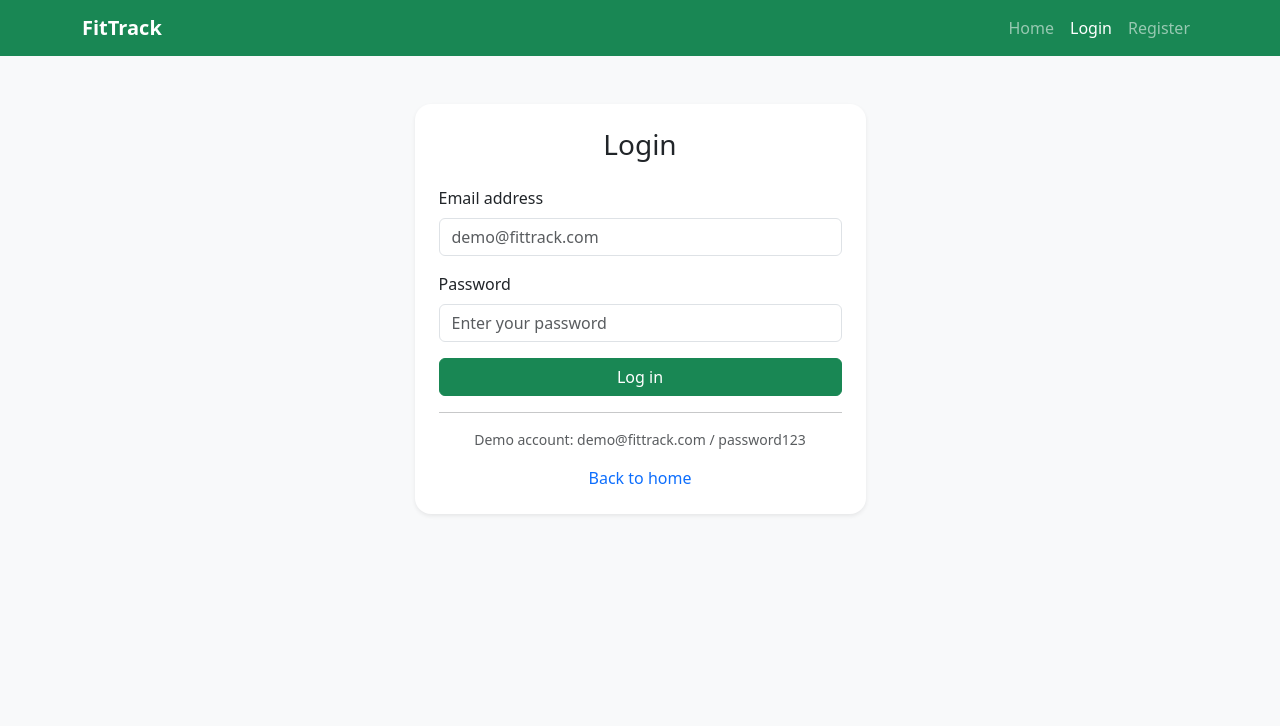
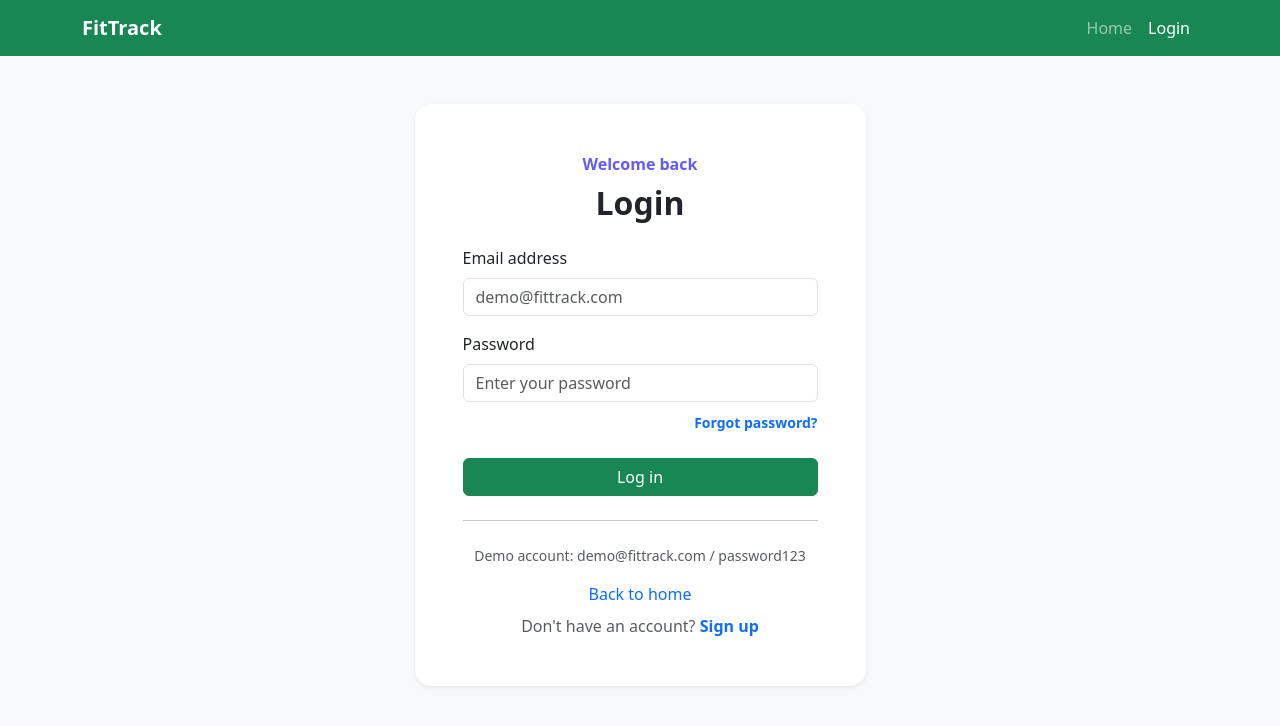
Before and after one commit to kiegiam/CITS3403-Test-Repo, a Flask app: page /login in a window 1280 px wide. Shown: the top 726 px of the page. Run offline with Flask 3, Linux system fonts and the light colour scheme; some libraries are stand-ins or nearby versions.

Commit message:
Update login.html

```diff
--- a/templates/login.html
+++ b/templates/login.html
@@ -15,6 +15,7 @@
         href="{{ url_for('static', filename='css/styles.css') }}"
     >
 </head>
+
 <body class="bg-light">
 
     <header>
@@ -35,15 +36,13 @@
                 </button>
 
                 <div class="collapse navbar-collapse" id="mainNav">
-                    <ul class="navbar-nav ms-auto">
+                    <ul class="navbar-nav ms-auto align-items-lg-center">
                         <li class="nav-item">
-                            <a class="nav-link " href="{{ url_for('home') }}">Home</a>
+                            <a class="nav-link" href="{{ url_for('home') }}">Home</a>
                         </li>
+
                         <li class="nav-item">
                             <a class="nav-link active" href="{{ url_for('login') }}">Login</a>
-                        </li>
-                        <li class="nav-item">
-                            <a class="nav-link " href="{{ url_for('register') }}">Register</a>
                         </li>
                     </ul>
                 </div>
@@ -57,8 +56,15 @@
                 <div class="row justify-content-center">
                     <div class="col-12 col-md-8 col-lg-5">
                         <div class="card shadow-sm border-0 login-card">
-                            <div class="card-body p-4">
-                                <h1 class="h3 text-center mb-4">Login</h1>
+                            <div class="card-body p-4 p-lg-5">
+
+                                <p class="fw-semibold text-center mb-2" style="color: #635bff;">
+                                    Welcome back
+                                </p>
+
+                                <h1 class="h2 text-center fw-bold mb-4">
+                                    Login
+                                </h1>
 
                                 {% with messages = get_flashed_messages() %}
                                     {% if messages %}
@@ -70,6 +76,7 @@
 
                                 <form id="loginForm" method="POST" action="{{ url_for('login') }}" novalidate>
                                     <input type="hidden" name="csrf_token" value="{{ csrf_token() }}">
+
                                     <div class="mb-3">
                                         <label for="email" class="form-label">Email address</label>
                                         <input
@@ -83,7 +90,7 @@
                                         <div id="emailError" class="text-danger small mt-1"></div>
                                     </div>
 
-                                    <div class="mb-3">
+                                    <div class="mb-2">
                                         <label for="password" class="form-label">Password</label>
                                         <input
                                             type="password"
@@ -96,6 +103,15 @@
                                         <div id="passwordError" class="text-danger small mt-1"></div>
                                     </div>
 
+                                    <div class="text-end mb-4">
+                                        <a
+                                            href="{{ url_for('forgot_password') }}"
+                                            class="text-decoration-none small fw-semibold"
+                                        >
+                                            Forgot password?
+                                        </a>
+                                    </div>
+
                                     <div class="d-grid">
                                         <button type="submit" class="btn btn-success">
                                             Log in
@@ -103,17 +119,25 @@
                                     </div>
                                 </form>
 
-                                <hr>
+                                <hr class="my-4">
 
-                                <p class="text-muted small mb-0 text-center">
+                                <p class="text-muted small mb-3 text-center">
                                     Demo account: demo@fittrack.com / password123
                                 </p>
 
-                                <div class="text-center mt-3">
+                                <p class="text-center mb-2">
                                     <a href="{{ url_for('home') }}" class="text-decoration-none">
                                         Back to home
                                     </a>
-                                </div>
+                                </p>
+
+                                <p class="text-center mb-0">
+                                    <span class="text-muted">Don't have an account?</span>
+                                    <a href="{{ url_for('register') }}" class="text-decoration-none fw-semibold">
+                                        Sign up
+                                    </a>
+                                </p>
+
                             </div>
                         </div>
                     </div>
@@ -123,8 +147,10 @@
     </main>
 
     <script src="{{ url_for('static', filename='js/login.js') }}"></script>
+
     <script
         src="https://cdn.jsdelivr.net/npm/bootstrap@5.3.3/dist/js/bootstrap.bundle.min.js">
     </script>
+
 </body>
 </html>
```
